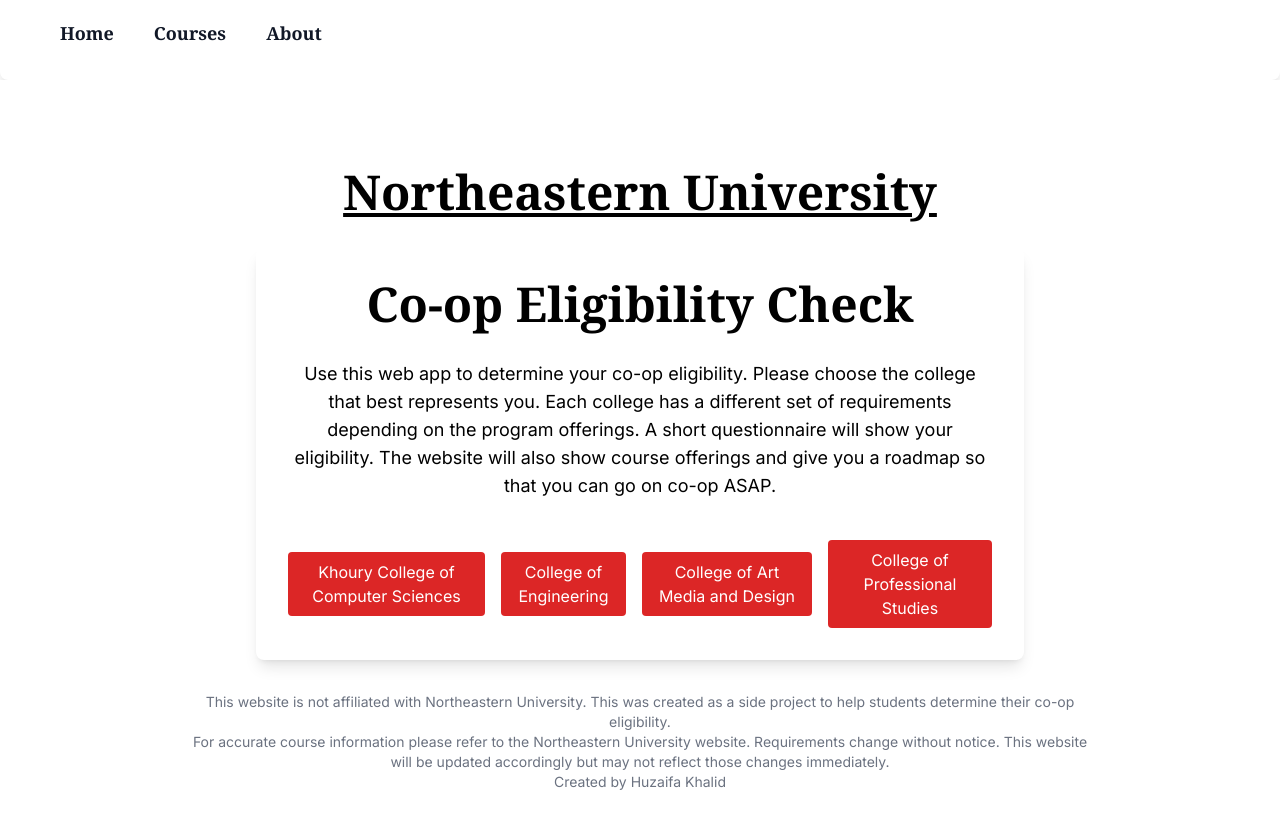
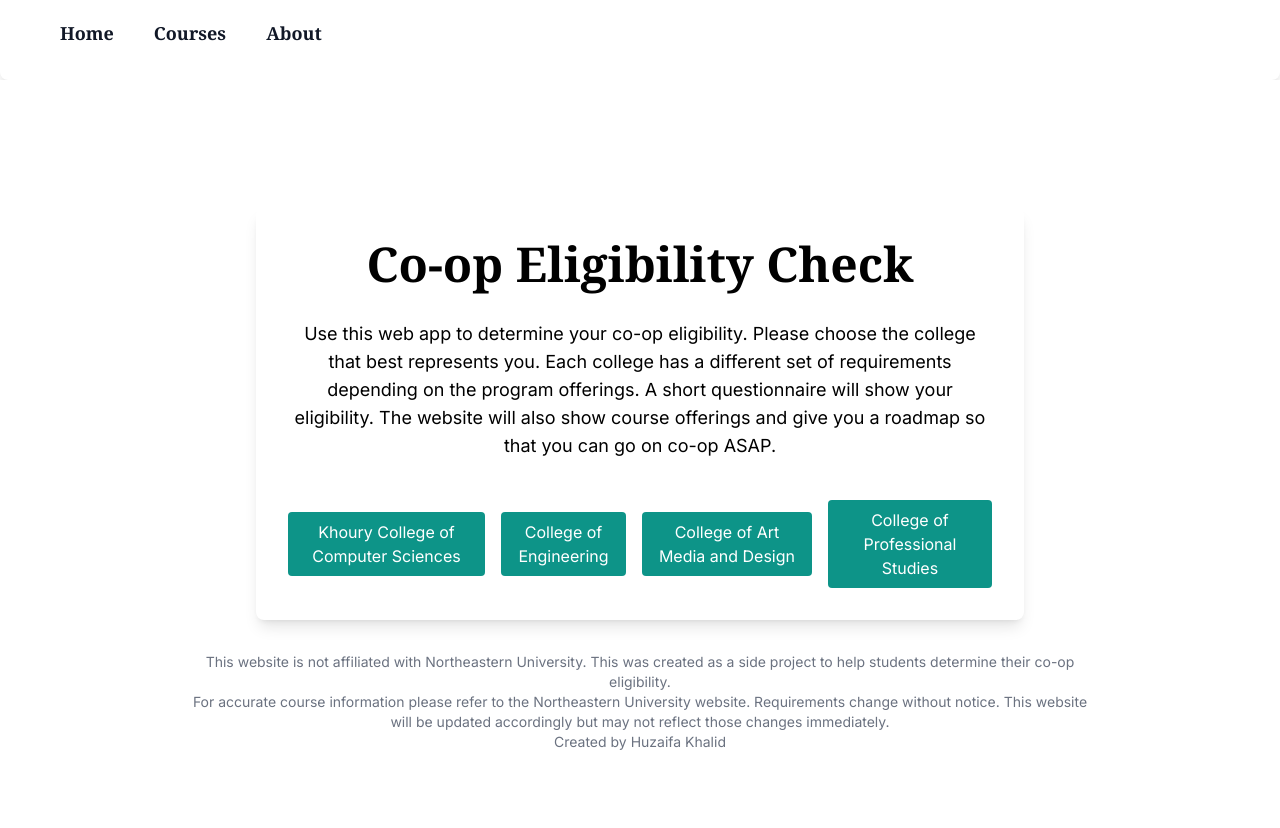
Before and after one commit to thisishuzaifa/canidocoop, a Next.js app: page / in a window 1280 px wide. Shown: the top 828 px of the page. Built offline with nearby package versions, Linux system fonts and the light colour scheme.

Commit message:
style change

```diff
--- a/src/app/page.tsx
+++ b/src/app/page.tsx
@@ -20,16 +20,6 @@
     <>
 
     <div className="min-h-screen bg-white flex flex-col justify-center items-center">
-      <motion.h1
-          className="text-6xl md:text-5xl font-semibold mb-4 md:mb-8 text-center font-serif text-decoration-line: underline"
-          initial={{ y: -50, opacity: 0 }}
-          animate={{ y: 0, opacity: 1 }}
-          transition={{ duration: 0.5, ease: "easeInOut" }}>
-
-        Northeastern University
-
-        </motion.h1>
-
       <div className="bg-white shadow-lg rounded-lg p-8 max-w-3xl w-full">
         <motion.h1
           className="text-3xl md:text-5xl font-bold mb-4 md:mb-8 text-center font-serif"
@@ -57,7 +47,7 @@
         >
           <Link href="/khoury-college">
             <motion.button
-              className="bg-red-600 hover:bg-slate-700 text-white  py-2 px-4 rounded transition duration-300 ease-in-out transform hover:-translate-y-1 hover:scale-110 w-full md:w-auto"
+              className="bg-teal-600 hover:bg-slate-700 text-white  py-2 px-4 rounded transition duration-300 ease-in-out transform hover:-translate-y-1 hover:scale-110 w-full md:w-auto"
               variants={buttonVariants}
               whileHover="hover"
             >
@@ -66,7 +56,7 @@
           </Link>
           <Link href="/coe">
             <motion.button
-              className="bg-red-600 hover:bg-slate-700 text-white py-2 px-4 rounded transition duration-300 ease-in-out transform hover:-translate-y-1 hover:scale-110 w-full md:w-auto"
+              className="bg-teal-600 hover:bg-slate-700 text-white py-2 px-4 rounded transition duration-300 ease-in-out transform hover:-translate-y-1 hover:scale-110 w-full md:w-auto"
               variants={buttonVariants}
               whileHover="hover"
             >
@@ -75,7 +65,7 @@
           </Link>
           <Link href="/camd">
             <motion.button
-              className="bg-red-600 hover:bg-slate-700 text-white py-2 px-4 rounded transition duration-300 ease-in-out transform hover:-translate-y-1 hover:scale-110 w-full md:w-auto"
+              className="bg-teal-600 hover:bg-slate-700 text-white py-2 px-4 rounded transition duration-300 ease-in-out transform hover:-translate-y-1 hover:scale-110 w-full md:w-auto"
               variants={buttonVariants}
               whileHover="hover"
             >
@@ -84,7 +74,7 @@
           </Link>
           <Link href="/cps">
             <motion.button
-              className="bg-red-600 hover:bg-slate-700 text-white py-2 px-4 rounded transition duration-300 ease-in-out transform hover:-translate-y-1 hover:scale-110 w-full md:w-auto"
+              className="bg-teal-600 hover:bg-slate-700 text-white py-2 px-4 rounded transition duration-300 ease-in-out transform hover:-translate-y-1 hover:scale-110 w-full md:w-auto"
               variants={buttonVariants}
               whileHover="hover"
             >
--- a/src/components/CourseTile.tsx
+++ b/src/components/CourseTile.tsx
@@ -67,7 +67,7 @@
         {courseData.programs.map((program: Program) => (
           <motion.button
             key={program.name}
-            className="bg-red-600 hover:bg-slate-700 text-white py-2 px-4 rounded transition duration-300 ease-in-out transform hover:-translate-y-1 hover:scale-110 w-full md:w-auto"
+            className="bg-teal-700 hover:bg-slate-700 text-white py-2 px-4 rounded transition duration-300 ease-in-out transform hover:-translate-y-1 hover:scale-110 w-full md:w-auto"
             variants={buttonVariants}
             whileHover="hover"
             onClick={() => handleButtonClick(program.courses)}
@@ -94,18 +94,29 @@
             <h3 className="text-3xl mb-4">Course Offerings:</h3>
             <ul>
               {selectedCourses.map((course: Course) => (
-                <li key={course.code} className="mb-2">
+                <li key={course.code} className="mb-2 text-xl">
                   {course.code}: {course.title}
                 </li>
               ))}
             </ul>
             <button
-              className="mt-4 bg-red-600 hover:bg-slate-700 text-white py-2 px-4 rounded"
+              className="mt-4 bg-teal-700 hover:bg-slate-700 text-white py-2 px-4 rounded"
               onClick={() => setShowModal(false)}
             >
               Close
             </button>
           </motion.div>
+
+          <motion.p
+            className="text-base md:text-lg text-center"
+            initial={{ y: -50, opacity: 0 }}
+            animate={{ y: 0, opacity: 1 }}
+            transition={{ duration: 0.5, ease: "easeInOut", delay: 0.2 }}
+          >
+            Course list is compiled from Northeastern University Website. It might not always be up to date.
+            For accurate course offerings, and eligibility to take a course, please refer to an advisor.
+            This just gives you a general idea of what courses are offered for the year so you can plan your co-op term.
+          </motion.p>
         </>
       )}
     </div>
```
